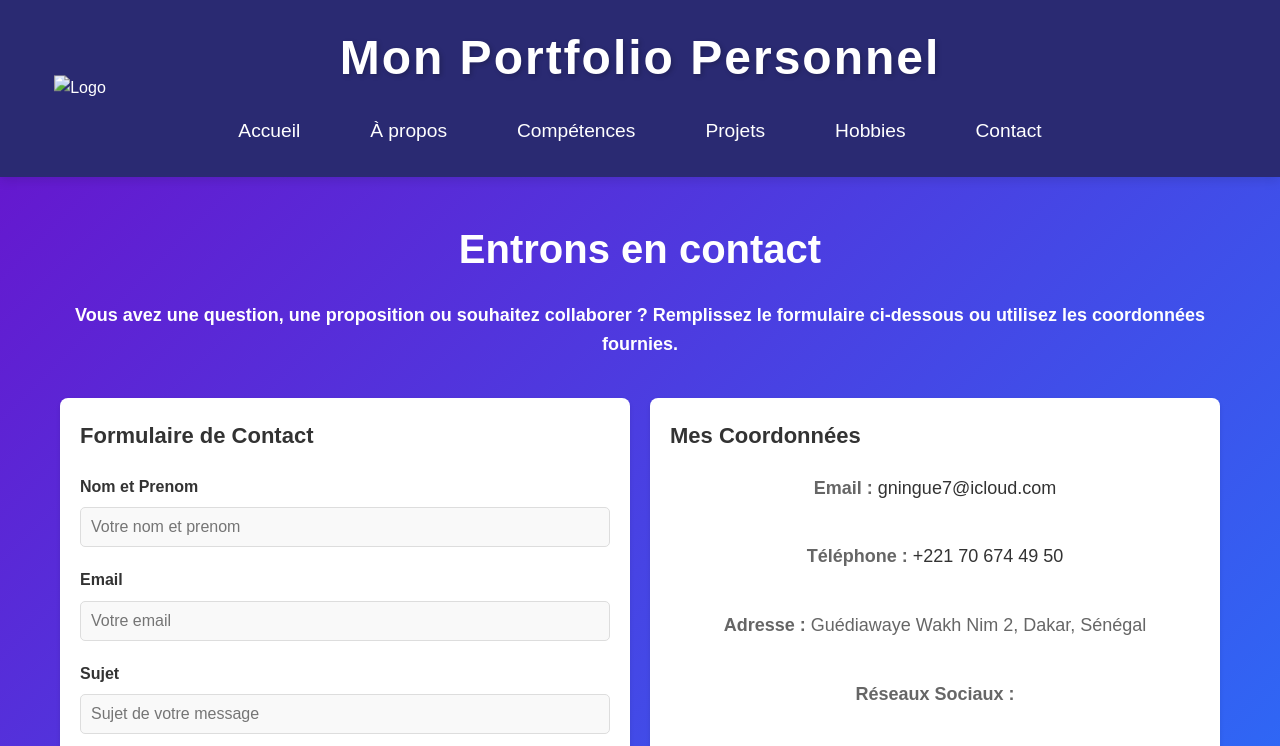
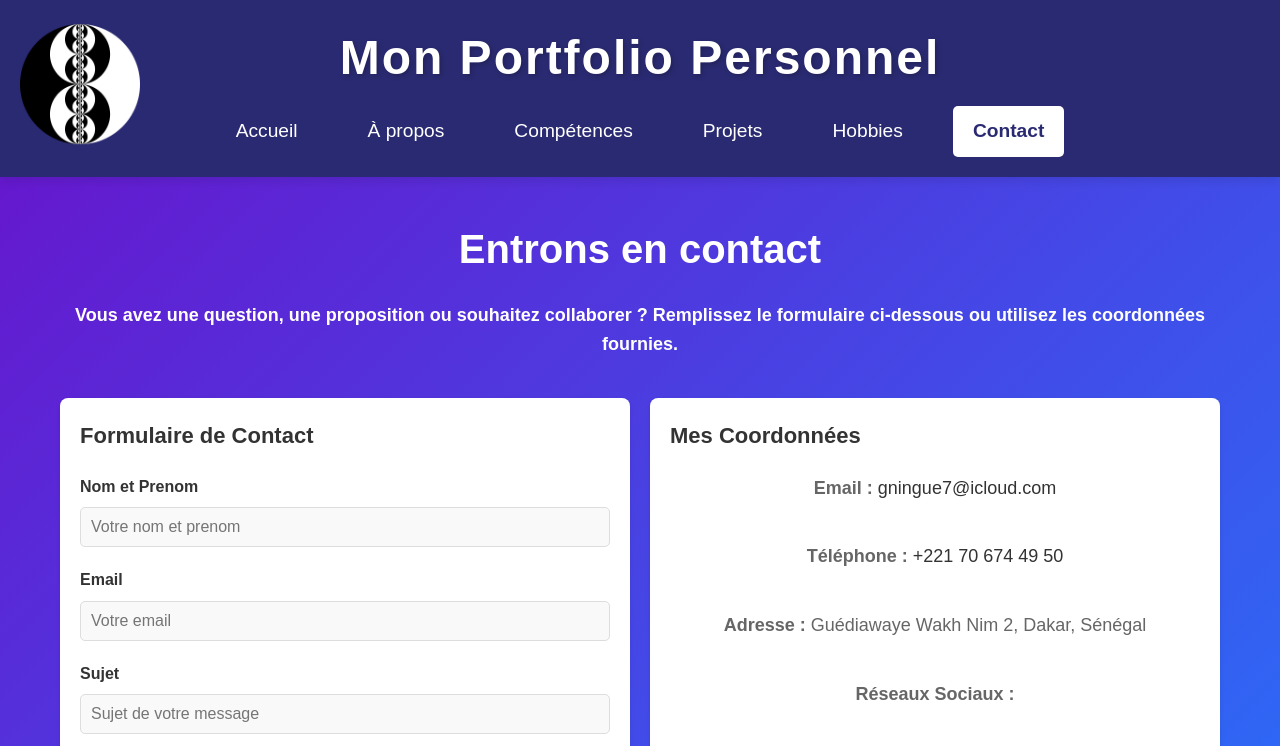
Before and after one commit to elajmedoune/elajmedoune.github.io, a plain HTML site: page contact.html in a window 1280 px wide. Shown: the top 746 px of the page. Drawn offline with Linux system fonts and the light colour scheme; files that its build step writes are made by us from their sources.

Commit message:
contact.html

```diff
--- a/contact.html
+++ b/contact.html
@@ -4,12 +4,12 @@
     <meta charset="UTF-8">
     <meta name="viewport" content="width=device-width, initial-scale=1.0">
     <title>Contactez-moi</title>
-    <link rel="stylesheet" href="../css/contact.css">
+    <link rel="stylesheet" href="contact.css">
 </head>
 <body>
     <header>
         <div class="logo">
-            <img src="../images/logo.png" alt="Logo">
+            <img src="logo.png" alt="Logo">
         </div>
         <h1>Mon Portfolio Personnel</h1>
         <nav>
@@ -59,7 +59,7 @@
             </div>
         </div>
     </section>
-    <script src="../js/contact.js"></script>
+    <script src="contact.js"></script>
     <footer>
         <p>&copy; 2024 - Contactez-moi. Tous droits réservés.</p>
     </footer>
```
